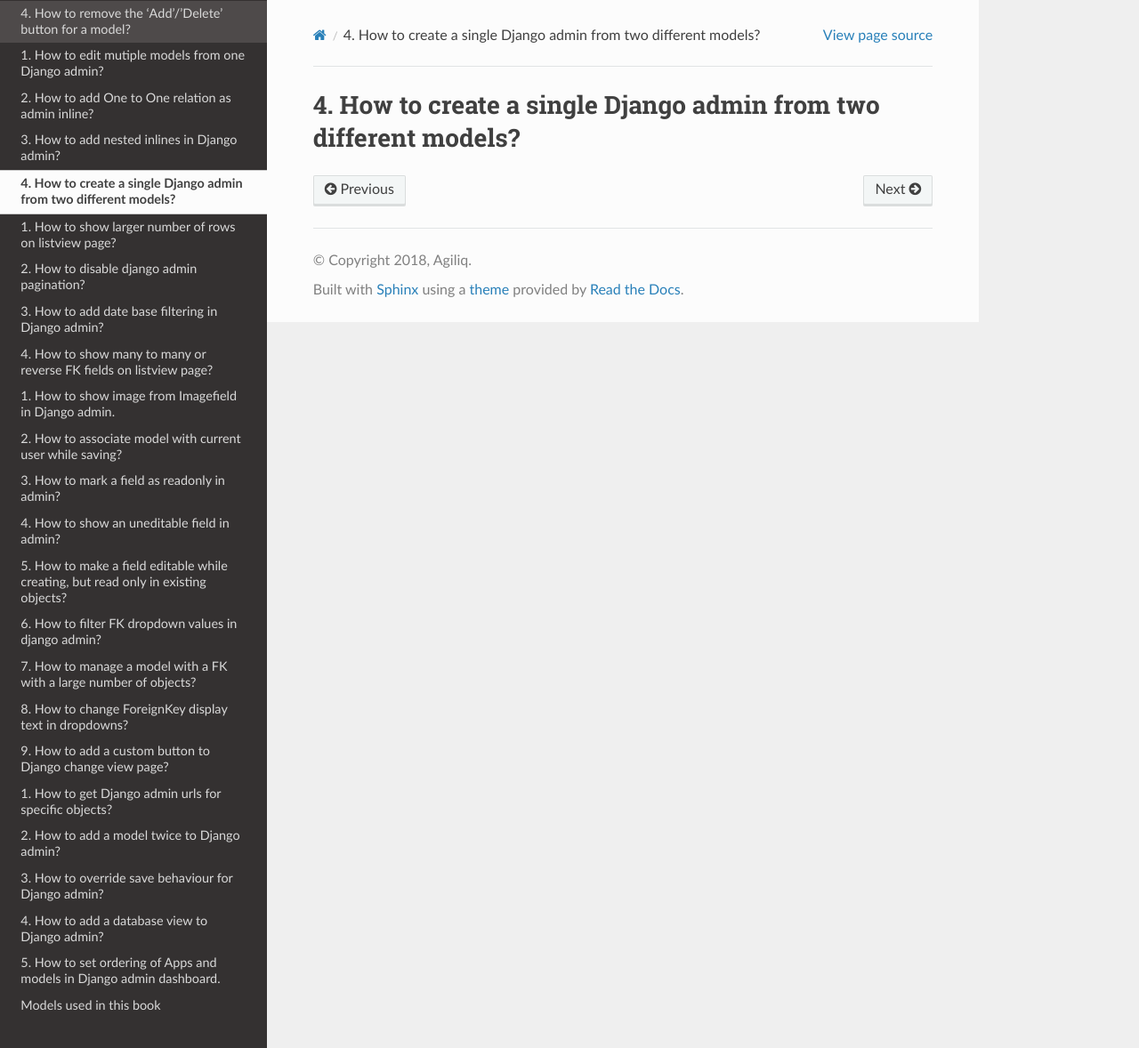
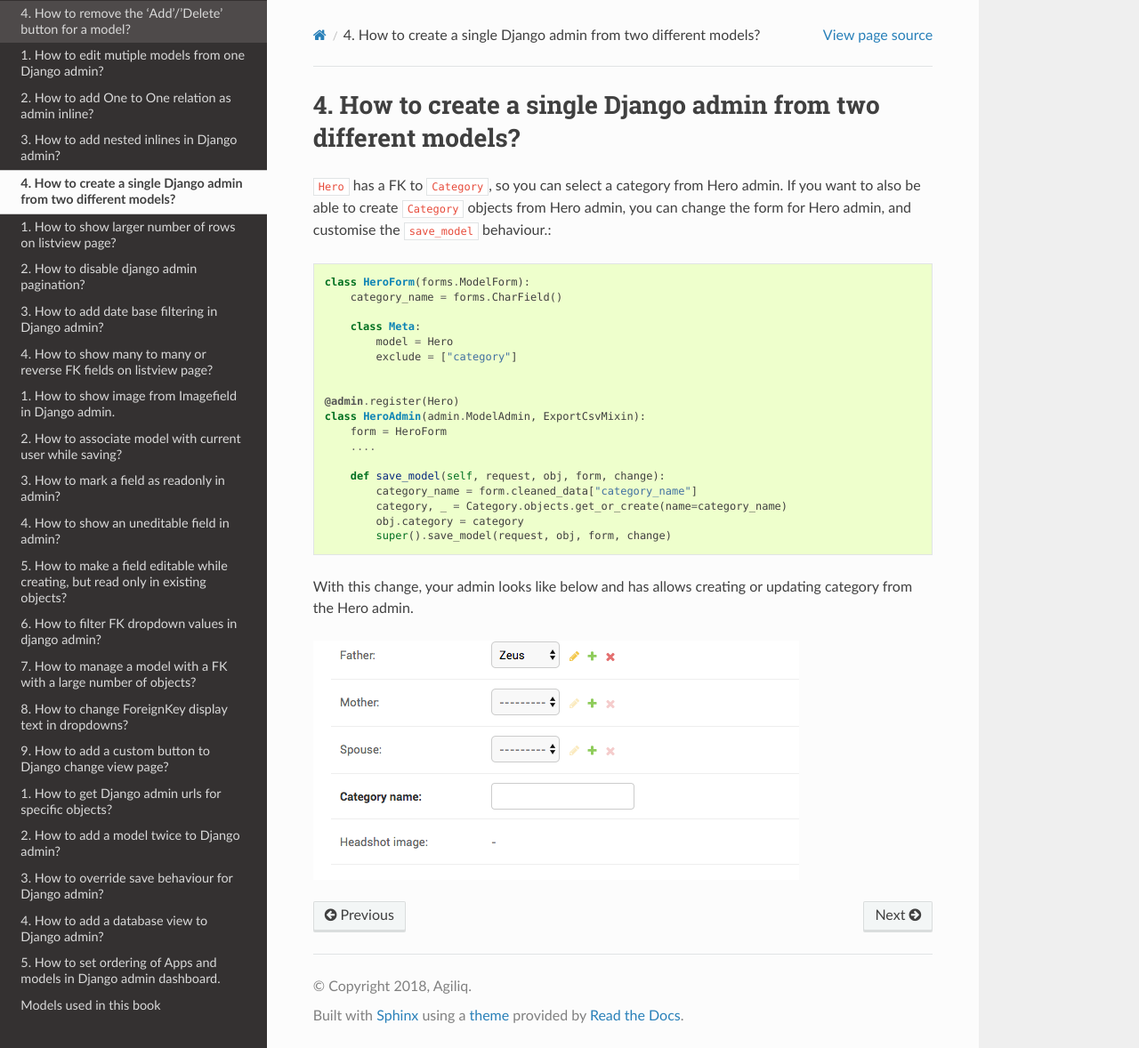
Before and after one commit to agiliq/django-admin-cookbook, a Sphinx documentation site: the page built from docs/single_admin_multiple_models.rst, in a window 1280 px wide and 1178 px high. Shown: the whole window at 89% size. Built offline with Sphinx 7.4.7 and the Read the Docs theme 2.0.0, drawn with Linux system fonts in a browser that asks for light colours.

Commit message:
More chapters

```diff
--- a/docs/edit_multiple_models.rst
+++ b/docs/edit_multiple_models.rst
@@ -11,7 +11,7 @@ You have the :code:`Category` model, and you need to add and edit :code:`Villain
 
     @admin.register(Category)
     class CategoryAdmin(admin.ModelAdmin):
-        ..
+        ...
 
         inlines = [VillainInline]
 
--- a/docs/single_admin_multiple_models.rst
+++ b/docs/single_admin_multiple_models.rst
@@ -1,2 +1,31 @@
 How to create a single Django admin from two different models?
 =================================================================
+
+
+:code:`Hero` has a FK to :code:`Category`, so you can select a category from Hero admin.
+If you want to also be able to create :code:`Category` objects from Hero admin, you can change the form for Hero admin, and customise the
+:code:`save_model` behaviour.::
+
+    class HeroForm(forms.ModelForm):
+        category_name = forms.CharField()
+
+        class Meta:
+            model = Hero
+            exclude = ["category"]
+
+
+    @admin.register(Hero)
+    class HeroAdmin(admin.ModelAdmin, ExportCsvMixin):
+        form = HeroForm
+        ....
+
+        def save_model(self, request, obj, form, change):
+            category_name = form.cleaned_data["category_name"]
+            category, _ = Category.objects.get_or_create(name=category_name)
+            obj.category = category
+            super().save_model(request, obj, form, change)
+
+
+With this change, your admin looks like below and has allows creating or updating category from the Hero admin.
+
+.. image:: single_admin_multiple_model.png
```
Also changed, not shown: docs/filter_fk_dropdown.rst (+15 -1 lines), docs/many_fks.rst (+24 -0 lines), docs/filter_fk_dropdown.png (added), docs/one_to_one_inline.png (added), docs/raw_id_fields_1.png (added), docs/raw_id_fields_2.png (added), docs/single_admin_multiple_model.png (added), 1 other file.
